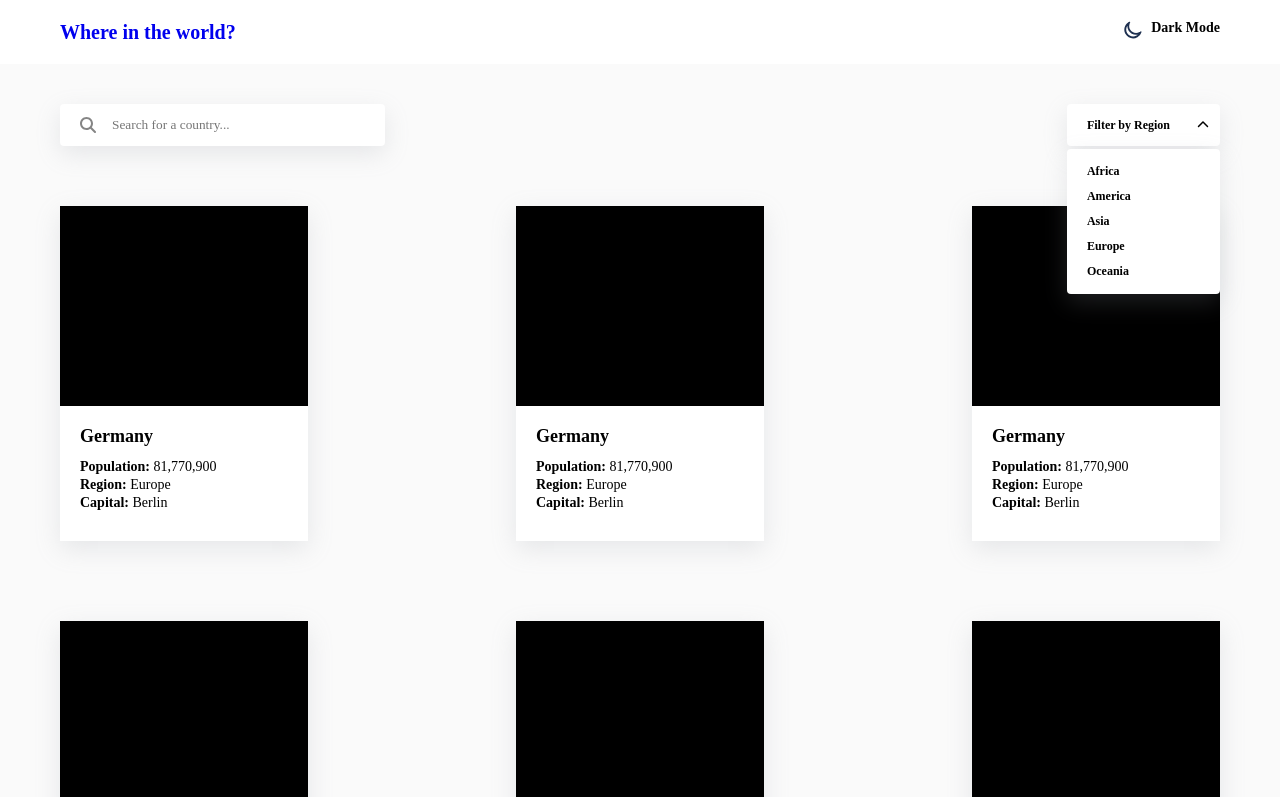
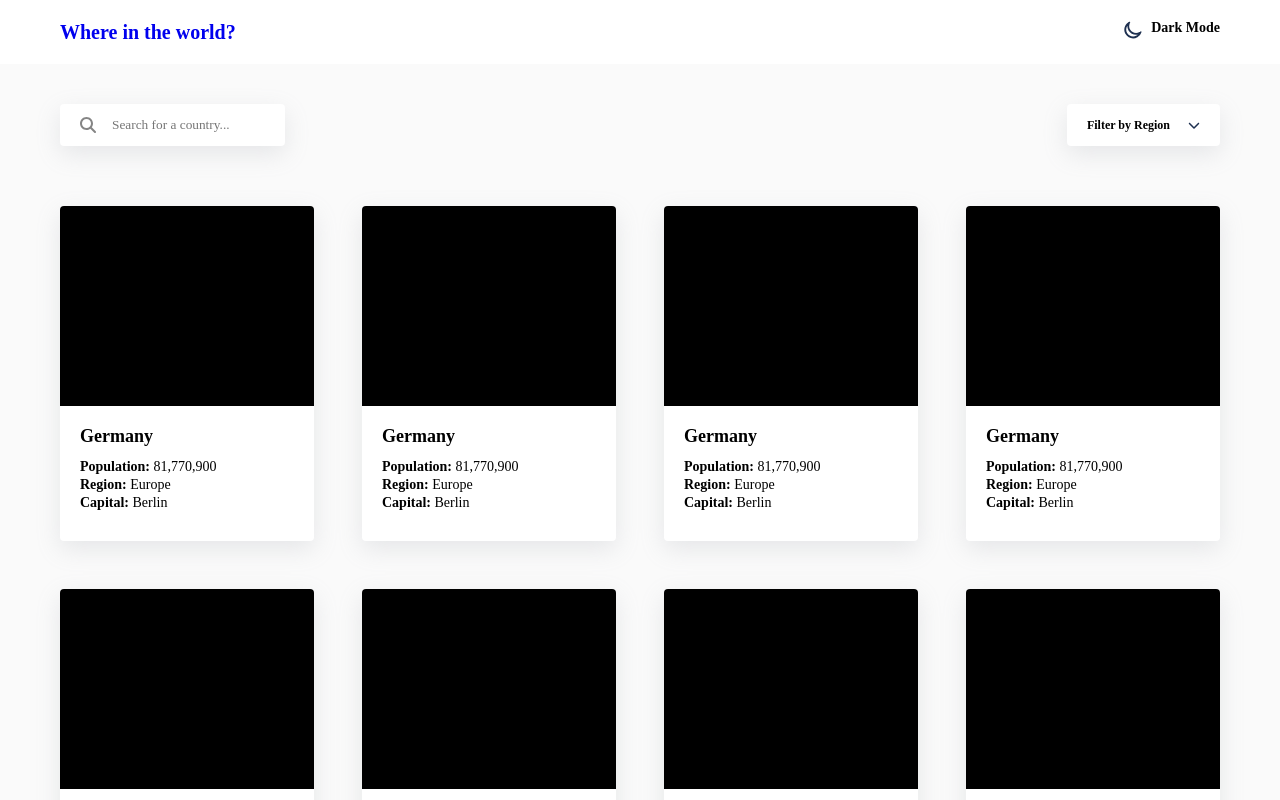
Before and after one commit to donmikelee/country-searcher, a React (Vite) app: page / in a window 1280 px wide. Shown: the top 800 px of the page. Built offline with nearby package versions, Linux system fonts and the light colour scheme; a web font is replaced by a local one.

Commit message:
fixes after pull request

```diff
--- a/src/components/controls/CountriesFilter/CountriesFilter.tsx
+++ b/src/components/controls/CountriesFilter/CountriesFilter.tsx
@@ -5,13 +5,13 @@ const CountriesFilter = () => {
     const [expanded, setExpand] = useState(false);
 
     const expandList = () => {
-        setExpand(!expanded)
+        setExpand((prevState => !prevState))
     }
 
     return (
         <div className="countries-filter">
-            <div className={expanded ? "selected-option" : "selected-option selected-option--expanded"} onClick={expandList}>Filter by Region</div>
-            <ul className={expanded ? "region-list" : "region-list--expanded"}>
+            <div className={expanded ? "selected-option selected-option--expanded" : "selected-option"} onClick={expandList}>Filter by Region</div>
+            <ul className={expanded ? "region-list--expanded" : "region-list"}>
                 <li className="region-item" value="USA">Africa</li>
                 <li className="region-item" value="Canada">America</li>
                 <li className="region-item" value="Brazil">Asia</li>
--- a/src/components/controls/InputSearch/InputSearch.tsx
+++ b/src/components/controls/InputSearch/InputSearch.tsx
@@ -1,7 +1,8 @@
 const InputSearch = () => {
     return (
         <div className="input-container">
-            <input type="search" placeholder="Search for a country..." className="input-search"></input>
+            <label htmlFor="input-search" style={{display: 'none'}}>Search for a country</label>
+            <input type="search" id="input-search" placeholder="Search for a country..." className="input-search" ></input>
         </div>
     );
 }
--- a/src/style/partials/_app.scss
+++ b/src/style/partials/_app.scss
@@ -9,25 +9,11 @@
 }
 
 .main-panel {
-    height: calc(100vh - 67px);
     padding: calc(2 * variables.$app-padding) calc(3 * variables.$app-padding);
     background-color: variables.$very-light-gray;
     display: flex;
     flex-direction: column;
     row-gap: 60px;
-    overflow-y: scroll;
-}
-
-.main-panel::-webkit-scrollbar {
-    width: 8px;
-}
-
-.main-panel::-webkit-scrollbar-thumb {
-    background-color: #ccc;
-}
-
-.main-panelr::-webkit-scrollbar-track {
-    background-color: transparent;
 }
 
 .main-controls {
--- a/src/style/partials/_country-card.scss
+++ b/src/style/partials/_country-card.scss
@@ -1,26 +1,25 @@
 @use "../variables/variables";
 
 .countries-list {
-    display: flex;
-    flex-wrap: wrap;
+    display: grid;
+    grid-template-columns: repeat(4, 1fr);
+    gap: 48px;
     list-style-type: none;
-    gap: variables.$countries-list-gap;
-    justify-content: space-between;
-    align-items: center;
 
     .country-card {
         display: flex;
         flex-direction: column;
-        min-width: variables.$country-card-minWidth;
-        width: calc(25% - variables.$countries-list-gap);
         background-color: variables.$white;
         box-shadow: variables.$control-boxShadow;
         cursor: pointer;
+        border-radius: 4px;
+
 
 
         .flag {
             background-color: black;
             height: variables.$flag-height;
+            border-radius: 4px 4px 0 0;
         }
 
         .country-data {
@@ -48,8 +47,10 @@
     }
 }
 
-@media (max-width: 703px){
+@media (max-width: 1273px){
     .countries-list {
+        grid-template-columns: repeat(auto-fill, 300px);
         justify-content: center;
+        gap: 48px;
     }
 }
--- a/src/style/partials/_main-controls.scss
+++ b/src/style/partials/_main-controls.scss
@@ -10,7 +10,7 @@
         background-repeat: no-repeat;
         background-size: 16px;
         padding-left: 52px;
-        width: calc(377px - 52px);
+        width: 225px;
         transition: all 0.1s ease 0s;
         border: none;
         box-shadow: variables.$control-boxShadow;
@@ -41,12 +41,12 @@
         background-position: 130px 15px;
         background-repeat: no-repeat;
         background-size: 12px;
+        background-position: calc(100% - 20px) center;
         cursor: pointer;
         position: relative;
 
         &--expanded {
             background-image: url("./icons/chevron-up-solid.svg");
-            background-position: 130px 15px;
             background-repeat: no-repeat;
             background-size: 12px;
         }
--- a/src/style/style.css
+++ b/src/style/style.css
@@ -28,25 +28,11 @@
 }
 
 .main-panel {
-  height: calc(100vh - 67px);
   padding: 40px 60px;
   background-color: hsl(0, 0%, 98%);
   display: flex;
   flex-direction: column;
   row-gap: 60px;
-  overflow-y: scroll;
-}
-
-.main-panel::-webkit-scrollbar {
-  width: 8px;
-}
-
-.main-panel::-webkit-scrollbar-thumb {
-  background-color: #ccc;
-}
-
-.main-panelr::-webkit-scrollbar-track {
-  background-color: transparent;
 }
 
 .main-controls {
@@ -97,7 +83,7 @@
   background-repeat: no-repeat;
   background-size: 16px;
   padding-left: 52px;
-  width: 325px;
+  width: 225px;
   transition: all 0.1s ease 0s;
   border: none;
   box-shadow: rgba(149, 157, 165, 0.2) 0px 8px 24px;
@@ -126,12 +112,12 @@
   background-position: 130px 15px;
   background-repeat: no-repeat;
   background-size: 12px;
+  background-position: calc(100% - 20px) center;
   cursor: pointer;
   position: relative;
 }
 .countries-filter .selected-option--expanded {
   background-image: url("./icons/chevron-up-solid.svg");
-  background-position: 130px 15px;
   background-repeat: no-repeat;
   background-size: 12px;
 }
@@ -164,25 +150,23 @@
   }
 }
 .countries-list {
-  display: flex;
-  flex-wrap: wrap;
+  display: grid;
+  grid-template-columns: repeat(4, 1fr);
+  gap: 48px;
   list-style-type: none;
-  gap: 80px;
-  justify-content: space-between;
-  align-items: center;
 }
 .countries-list .country-card {
   display: flex;
   flex-direction: column;
-  min-width: 248px;
-  width: calc(25% - 80px);
   background-color: hsl(0, 0%, 100%);
   box-shadow: rgba(149, 157, 165, 0.2) 0px 8px 24px;
   cursor: pointer;
+  border-radius: 4px;
 }
 .countries-list .country-card .flag {
   background-color: black;
   height: 200px;
+  border-radius: 4px 4px 0 0;
 }
 .countries-list .country-card .country-data {
   padding: 20px;
@@ -203,9 +187,11 @@
   margin-bottom: 10px;
 }
 
-@media (max-width: 703px) {
+@media (max-width: 1273px) {
   .countries-list {
+    grid-template-columns: repeat(auto-fill, 300px);
     justify-content: center;
+    gap: 48px;
   }
 }
 
```
Also changed, not shown: 1 other file (tests, documents, lock files or other folders).
